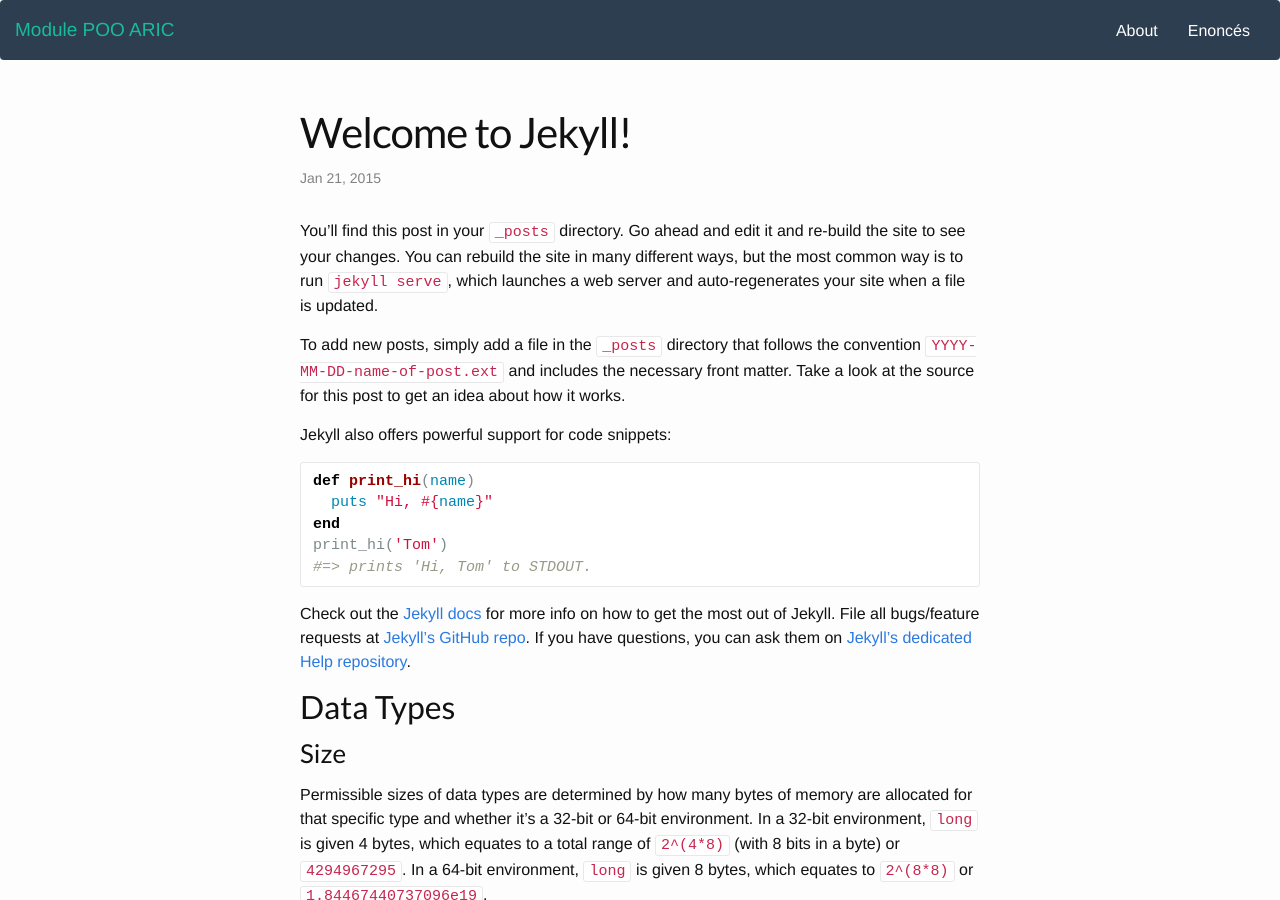
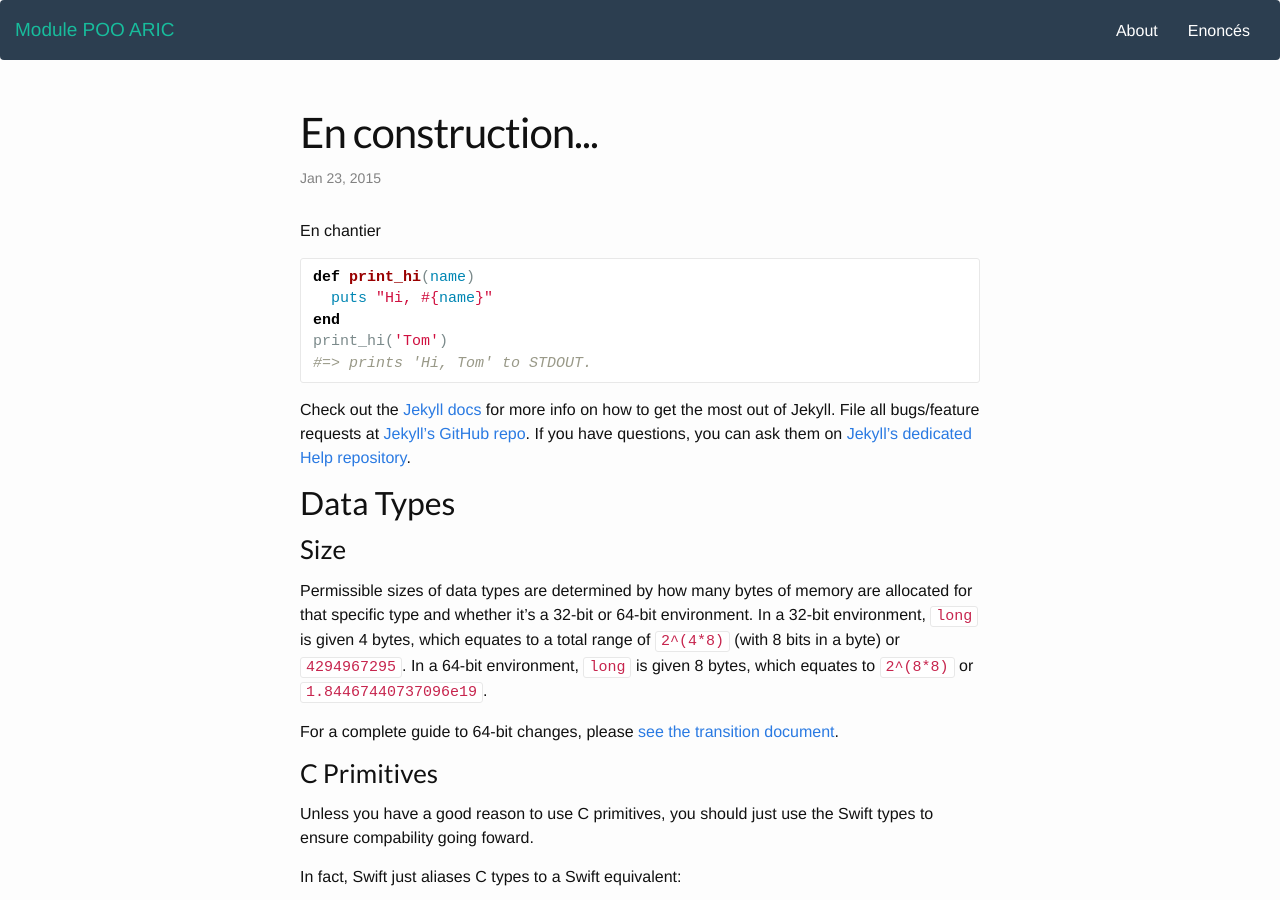
Before and after one commit to geiilyon/geiilyon.github.io, a Jekyll site: the page built from _posts/2015-01-21-welcome-to-jekyll.markdown, in a window 1280 px wide and 900 px high. Built offline with Jekyll 4.4.1, drawn with Linux system fonts in a browser that asks for light colours; nearby versions of some CDN libraries; library files that are not in the unit come from our copies; Markdown is read by kramdown in place of the engine named in the settings.

Commit message:
En chantier

```diff
--- a/_posts/2015-01-21-welcome-to-jekyll.markdown
+++ b/_posts/2015-01-21-welcome-to-jekyll.markdown
@@ -1,14 +1,10 @@
 ---
 layout: post
-title:  "Welcome to Jekyll!"
-date:   2015-01-21 13:50:07
-categories: jekyll update
+title:  "En construction..."
+date:   2015-01-23
+categories:
 ---
-You’ll find this post in your `_posts` directory. Go ahead and edit it and re-build the site to see your changes. You can rebuild the site in many different ways, but the most common way is to run `jekyll serve`, which launches a web server and auto-regenerates your site when a file is updated.
-
-To add new posts, simply add a file in the `_posts` directory that follows the convention `YYYY-MM-DD-name-of-post.ext` and includes the necessary front matter. Take a look at the source for this post to get an idea about how it works.
-
-Jekyll also offers powerful support for code snippets:
+En chantier
 
 {% highlight ruby %}
 def print_hi(name)
```
